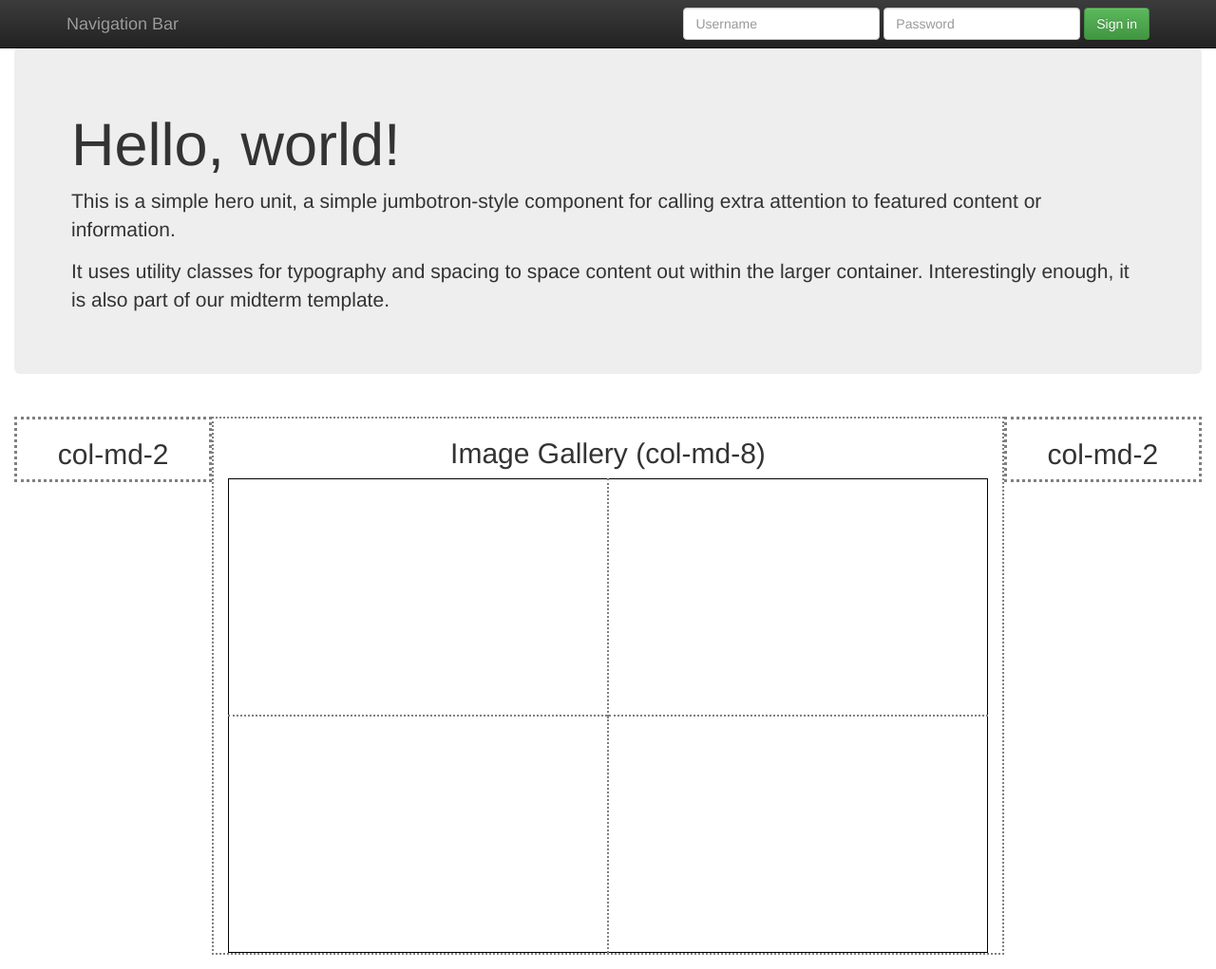
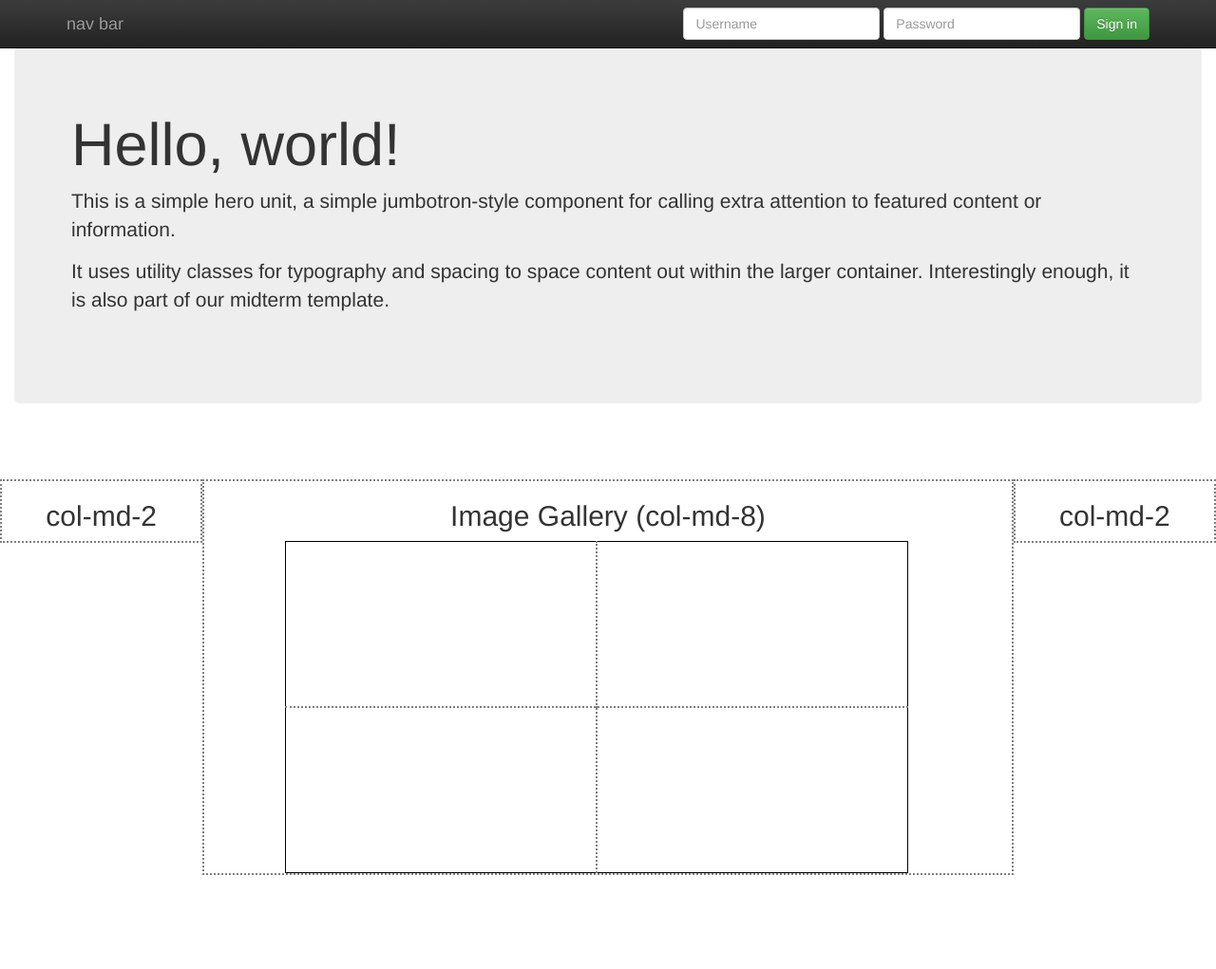
Before and after one commit to amosaula/bimd233, a plain HTML site: page template.html in a window 1280 px wide. Shown: the whole page at 95% size. After the commit the page ends 922 px from the top, so only its background shows below. Drawn offline with nearby package versions, Linux system fonts and the light colour scheme.

Commit message:
update midterm

```diff
--- a/styles.css
+++ b/styles.css
@@ -1,12 +1,13 @@
 .container-fluid{
-
 	margin-top: 50px;
+	width: 100%;
 }
 
 .col-md-2 {
 
 	border-style: dotted;
 	border-color: gray;
+	border-width: 2px;
 }
 
 .col-md-8{
@@ -17,11 +18,14 @@
 }
 
 #table{
-	width:100%;
-	height: 500px;
+
+	width:80%;
+	height: 350px;
 	border-style: solid;
 	border-color: black;
 	border-width: 1px;
+	margin-left: 70px;
+	margin-right: 40px;
 }
 
 td{
@@ -31,6 +35,11 @@ td{
 }
 
 #content{
-	margin: 15px;
 	text-align: center;
 }
+
+.jumbotron{
+	margin: none;
+	width: 100%;
+	height: 375px;
+}
--- a/template.html
+++ b/template.html
@@ -27,7 +27,7 @@
 						<span class="icon-bar"></span>
 						<span class="icon-bar"></span>
 					</button>
-					<a class="navbar-brand" href="#">Navigation Bar</a>
+					<a class="navbar-brand" href="#">nav bar</a>
 				</div>
 				<div id="navbar" class= "navbar-collapse collapse">
 					<form class="navbar-form navbar-right">
@@ -61,7 +61,7 @@
 		    </div>
 		    <div class="col-md-8">
 		      <h2> Image Gallery (col-md-8) </h2>
-		      <table id = "table">
+		      <table id = "table" align = "center">
 				  <tr>
 				    <td style = "border-right-style: dotted; "></td>
 				    <td></td>
```
